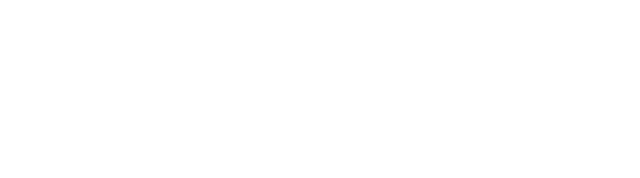
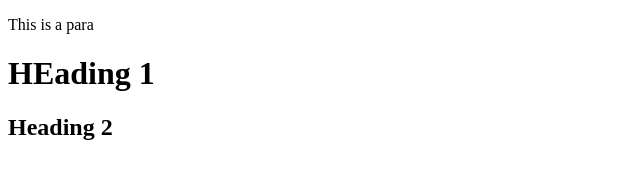
Before and after one commit to nhc26/CS-104-003, a plain HTML site: page index.html in a window 1280 px wide. Shown: the whole page, without its empty margins (0-640 px from the left). Drawn offline with Linux system fonts and the light colour scheme.

Commit message:
Update index.html

```diff
--- a/index.html
+++ b/index.html
@@ -6,6 +6,8 @@
     <title>Document</title>
 </head>
 <body>
-
+    <p>This is a para</p>
+    <h1>HEading 1</h1>
+    <h2>Heading 2</h2>
 </body>
 </html>
```
